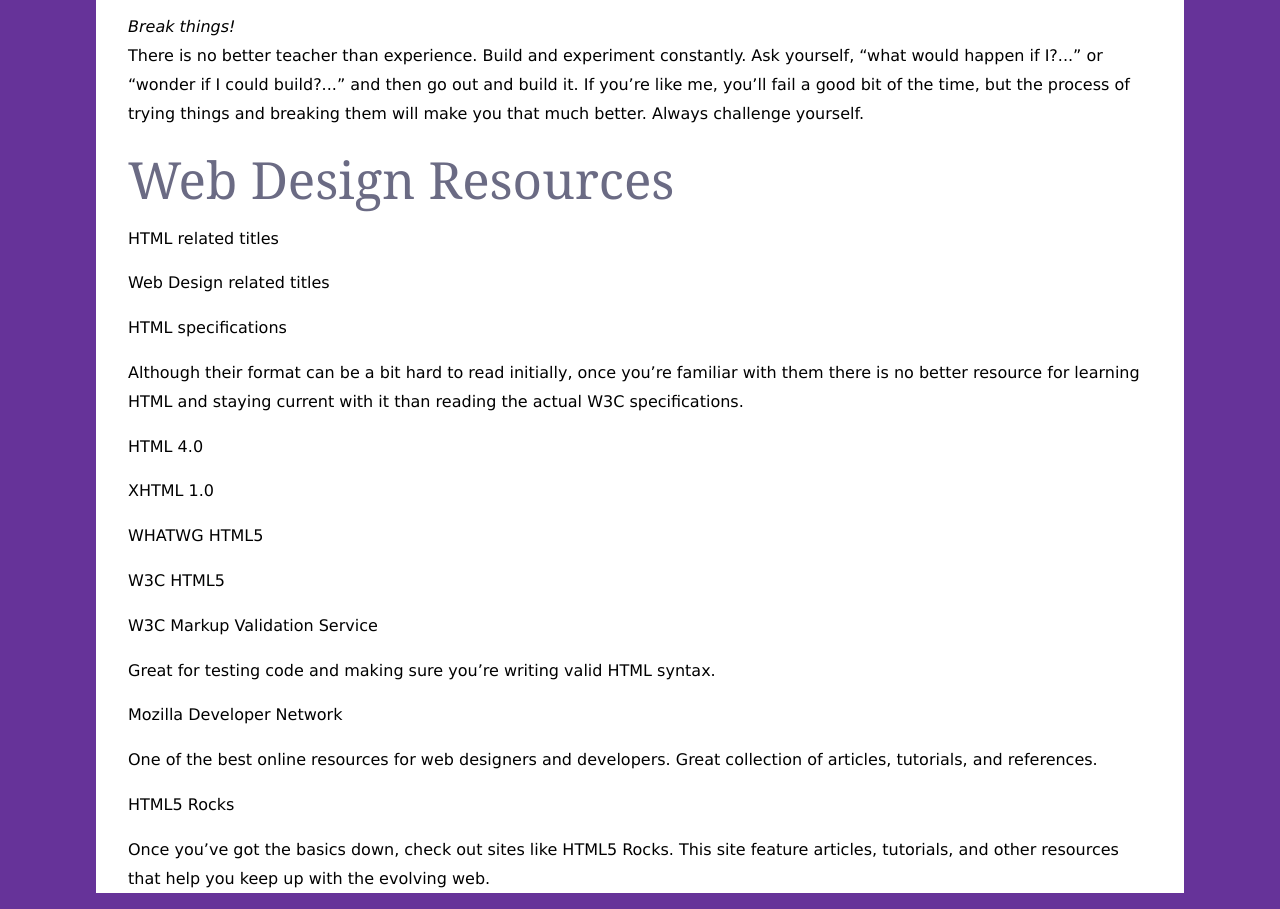
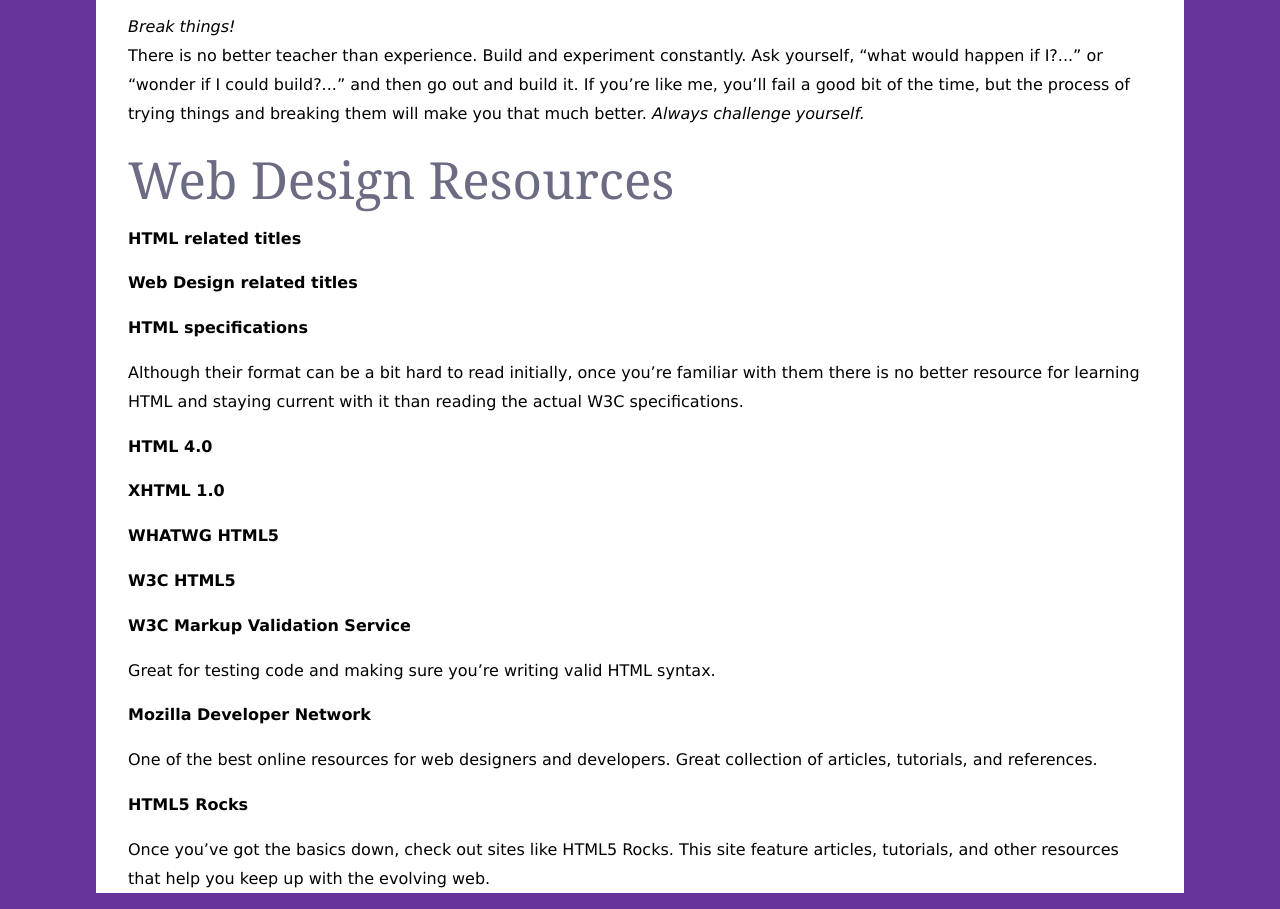
Before and after one commit to KeanoAquino/comp484-hw1-main, a plain HTML site: page next.html in a window 1280 px wide. Shown: the part 961-1870 px from the top of the page. Drawn offline with Linux system fonts and the light colour scheme.

Commit message:
Update for hw1 final

```diff
--- a/next.html
+++ b/next.html
@@ -58,24 +58,24 @@
     <em>Break things!</em><br />
     There is no better teacher than experience. Build and experiment constantly. Ask yourself, &ldquo;what would happen if I?...&rdquo; or &ldquo;wonder if I could build?...&rdquo; and
     then go out and build it. If you&rsquo;re like me, you&rsquo;ll fail a good bit of the time, but the process of trying things and breaking them will make you that much better.
-    Always challenge yourself.
+    <em>Always challenge yourself.</em>
   </p>
 
   <h2>Web Design Resources</h2>
 
-  <p>HTML related titles</p>
-  <p>Web Design related titles</p>
-  <p>HTML specifications </p>
+  <p><b>HTML related titles</b></p>
+  <p><b>Web Design related titles</b></p>
+  <p><b>HTML specifications</b></p>
   <p>Although their format can be a bit hard to read initially, once you&rsquo;re familiar with them there is no better resource for learning HTML and staying current with it than reading the actual W3C specifications.</p>
-  <p>HTML 4.0</p>
-  <p>XHTML 1.0</p>
-  <p>WHATWG HTML5</p>
-  <p>W3C HTML5</p>
-  <p>W3C Markup Validation Service </p>
+  <p><b>HTML 4.0</b></p>
+  <p><b>XHTML 1.0</b></p>
+  <p><b>WHATWG HTML5</b></p>
+  <p><b>W3C HTML5</b></p>
+  <p><b>W3C Markup Validation Service</b></p>
   <p>Great for testing code and making sure you&rsquo;re writing valid HTML syntax.</p>
-  <p>Mozilla Developer Network </p>
+  <p><b>Mozilla Developer Network</b></p>
   <p>One of the best online resources for web designers and developers. Great collection of articles, tutorials, and references.</p>
-  <p>HTML5 Rocks </p>
+  <p><b>HTML5 Rocks</b></p>
   <p>Once you&rsquo;ve got the basics down, check out sites like HTML5 Rocks. This site feature articles, tutorials, and other resources that help you keep up with the evolving web. </p>
 
 </body>
```
Also changed, not shown: reference.html (+2 -2 lines), syntax.html (+2 -2 lines).
